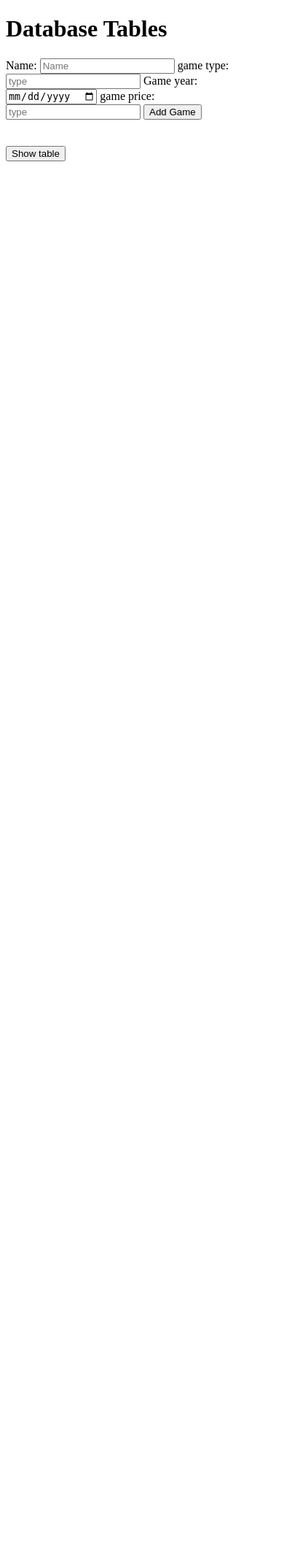
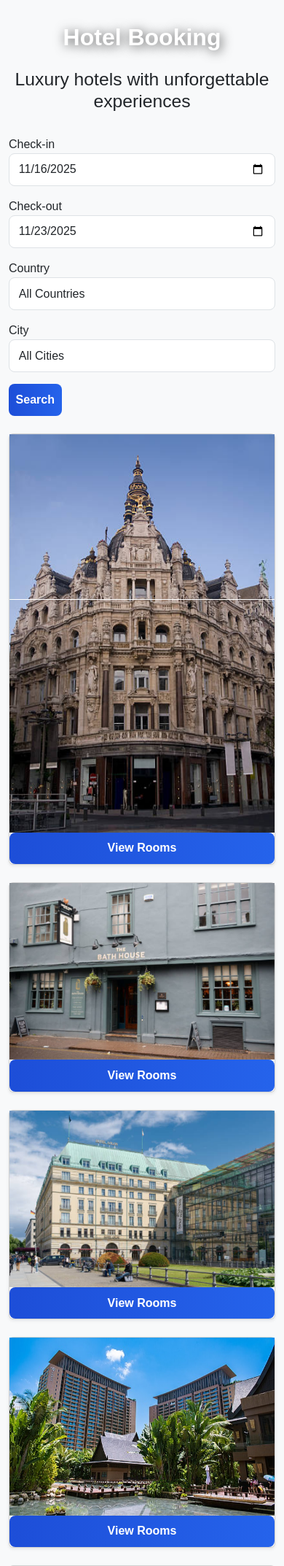
Before and after one commit to bondjoha/johannbondingames, a PHP site: page / in a window 390 px wide. Shown: the top 2146 px of the page at 73% size. Before the commit the page ends 221 px from the top, so only its background shows below. Run offline with PHP 8.4, Linux system fonts and the light colour scheme; data comes from the database, SQL or seed files in the repository.

Commit message:
Add files via upload

```diff
--- a/index.php
+++ b/index.php
@@ -1,106 +1,76 @@
 <?php
+require_once 'vendor/autoload.php'; // Twig
+require_once 'databaseconnect.php'; // $conn as PDO
 
-include 'dbconn.php';
-$message = "";
+//Twig setup
+$loader = new \Twig\Loader\FilesystemLoader(__DIR__ . '/templates');
+$twig = new \Twig\Environment($loader);
 
-?>
+//POST variables data
+$check_in  = $_POST['check_in'] ?? date('Y-m-d');
+$check_out = $_POST['check_out'] ?? date('Y-m-d', strtotime('+7 days'));
+$country   = $_POST['country'] ?? '';
+$city      = $_POST['city'] ?? '';
 
-<!DOCTYPE html>
-<html lang = "en">
-<head>
-  <meta charset="UTF-8">
-  <meta name="viewport" content="width=device-width, initial-scale=1.0">
-  <title>Database CRUD Functions</title>
-  <!--<link rel="stylesheet" href="style.css"> -->
-</head>
+//Dates Validation
+$check_in  = DateTime::createFromFormat('Y-m-d', $check_in) ? $check_in : date('Y-m-d');
+$check_out = DateTime::createFromFormat('Y-m-d', $check_out) ? $check_out : date('Y-m-d', strtotime('+7 days'));
 
-<body>
+//countries query from database table
+$countries = $conn->query
+("
+    SELECT DISTINCT Hotel_Country_Name
+    FROM hotel_details
+    WHERE Is_Active = 1
+    ORDER BY Hotel_Country_Name
+")->fetchAll(PDO::FETCH_ASSOC);
 
-<h1>Database Tables</h1>
-
-<!-- Add game Form  -->
-<form method="POST">
-<label for="name">Name:</label>
-<input type="text" id="game_name" name="game_name" placeholder="Name" required>
-
-<label for="gametype">game type:</label>
-<input type="text" id="game_type" name="game_type" placeholder="type" required>
-
-<label for="game_year">Game year:</label>
-<input type="date" id="game_year" name="game_year" required>
-
-<label for="gameprice">game price:</label>
-<input type="double" id="game_price" name="game_price" placeholder="type" required>
-
-<button type="submit" name="submitgame" class="btn">Add Game</button>
-</form>
-
-<br><br>
-
-
-<!--- find records ---->
-<form method = "POST">
-    <button type="submit" name="showtable" class="btn">Show table</button>
-</form>
-<br> <br>
-
-
-<?Php
-if (isset($_POST['showtable']))
-    {
-        $sql = "SELECT * FROM gamelist";
-        $result = $conn -> query($sql);
-
-        if ($result -> num_rows > 0) // to ensure that rows have found during database query
-        {
-        // creating table to print records in it from the database users table
-        echo "<table border = '1'>";
-        echo "<tr>
-                <th>Game ID</th>
-                <th>Game Name</th>
-                <th>Game Type</th>
-                <th>Game year</th>
-                <th>Game Price</th>
-              </tr>";
-        while ($row = $result -> fetch_assoc()) // stores the data of the user table row in the variable and write them in the table text fields
-        {
-            echo "<tr>
-                    <form method = 'POST'>
-                    <td> {$row['game_id']}</td>
-                    <td> <input type='text' name = 'game_name' value ='{$row['game_name']}'></td>
-                    <td> <input type='text' name = 'game_type' value ='{$row['game_type']}'></td>
-                    <td> <input type='date' name = 'game_year' value ='{$row['game_year']}'></td>
-                    <td> <input type='double' name = 'game_price' value ='{$row['game_price']}'></td>
-                    </form>
-                    </tr>";
-        }
-    }
-    }
-
-    // ADD USER
-if (isset($_POST['submitgame']))
+//cities list based on country
+if ($country)
 {
-    //store new  user text fields records in the variables
-    $game_name = $_POST['game_name'];
-    $game_type = $_POST['game_type'];
-    $game_year = $_POST['game_year'];
-    $game_price = $_POST['game_price'];
-
-
-
-    $sql = "INSERT INTO gamelist (game_name, game_type, game_year,game_price) VALUES ('$game_name', '$game_type', '$game_year', '$game_price )";
-
-    if ($conn->query($sql) === TRUE)
-    {
-        echo "User added successfully!</p>";
-    }
-    else
-    {
-        echo "Error adding user: " . $conn->error . "</p>";
-    }
+    $stmt = $conn->prepare
+    ("
+        SELECT DISTINCT Hotel_City_Name
+        FROM hotel_details
+        WHERE Is_Active = 1 AND Hotel_Country_Name=?
+        ORDER BY Hotel_City_Name
+    ");
+    $stmt->execute([$country]);
+    $cities = $stmt->fetchAll(PDO::FETCH_ASSOC);
+}
+else
+{
+    $cities = $conn->query
+    ("
+        SELECT DISTINCT Hotel_City_Name
+        FROM hotel_details
+        WHERE Is_Active = 1
+        ORDER BY Hotel_City_Name
+    ")
+    ->fetchAll(PDO::FETCH_ASSOC);
 }
 
-$conn = null; // close connection
-?>
-</body>
-</html>
+// Active Hotels in Table
+$sql = "SELECT * FROM hotel_details WHERE Is_Active = 1";
+$params = [];
+if ($country !== '') { $sql .= " AND Hotel_Country_Name = ?"; $params[] = $country; }
+if ($city !== '') { $sql .= " AND Hotel_City_Name = ?"; $params[] = $city; }
+$sql .= " ORDER BY Hotel_Name";
+
+$stmt = $conn->prepare($sql);
+$stmt->execute($params);
+$hotels = $stmt->fetchAll(PDO::FETCH_ASSOC);
+
+$conn = null;
+
+//Render variable to template indexPage
+echo $twig->render('indexPage.html.twig',
+[
+    'check_in'  => $check_in,
+    'check_out' => $check_out,
+    'country'   => $country,
+    'city'      => $city,
+    'countries' => $countries,
+    'cities'    => $cities,
+    'hotels'    => $hotels
+]);
--- /dev/null
+++ b/javascripts/indexJava.js
@@ -0,0 +1,81 @@
+document.addEventListener("DOMContentLoaded", function()
+{
+    document.body.addEventListener("click", function(e)
+    {
+        // Check if the user clicks the View Rooms button
+        const btn = e.target.closest(".ViewDetailsButton");
+        if (!btn) return; // If the user does not click do not do nothing
+
+        // Obtain the hotel ID and name from the button attributes
+        const hotelId = encodeURIComponent(btn.dataset.hotelId);
+        const hotelName = btn.dataset.hotelName;
+
+        // Get modal elements
+        const modalEl = document.getElementById("roomsModal");
+        const modalTitle = modalEl.querySelector(".modal-title");
+        const modalBody = document.getElementById("roomsModalBody");
+
+        // Set modal title and loading message
+        modalTitle.innerText = hotelName + " - Rooms";
+        modalBody.innerHTML = "Loading...";
+
+        // Get the room details from database according to the hotel ID
+        fetch("load_rooms.php?hotel_id=" + hotelId)
+            .then(res => res.text())
+            .then(html =>
+            {
+                // Insert the room details
+                modalBody.innerHTML = html;
+                new bootstrap.Modal(modalEl).show();
+            })
+            .catch(() =>
+            {
+                // Show error message
+                modalBody.innerHTML = "<p class='text-danger'>Unable to load rooms.</p>";
+            });
+    });
+
+    // Update city dropdown according to country
+    const countrySelect = document.getElementById("countrySelect");
+    const citySelect = document.getElementById("citySelect");
+
+    countrySelect.addEventListener("change", function()
+    {
+        const country = this.value;
+        citySelect.innerHTML = '<option value="">Loading...</option>';
+
+        // show all cities incase country is not selected
+        if (!country)
+        {
+            citySelect.innerHTML = '<option value="">All Cities</option>';
+            return;
+        }
+
+        // Send POST request to get_cities.php file
+        fetch("get_cities.php",
+        {
+            method: "POST",
+            headers:
+            {
+                "Content-Type": "application/x-www-form-urlencoded"
+            },
+            body: "country=" + encodeURIComponent(country)
+        })
+        .then(res => res.json())
+        .then(data =>
+        {
+            let options = '<option value="">All Cities</option>';
+            data.forEach(city =>
+            {
+                options += `<option value="${city}">${city}</option>`;
+            });
+            citySelect.innerHTML = options;
+        })
+        .catch(() =>
+        {
+            // Show error message
+            citySelect.innerHTML = '<option value="">Unable to load cities</option>';
+        });
+    });
+
+});
--- a/templates/indexPage.html.twig
+++ b/templates/indexPage.html.twig
@@ -4,52 +4,17 @@
     <title>Hotel Booking</title>
     <link href="https://cdn.jsdelivr.net/npm/bootstrap@5.3.0/dist/css/bootstrap.min.css" rel="stylesheet">
     <link rel="stylesheet" href="style.css">
+</head>
 
-    <!-- PAGE-SPECIFIC CSS -->
-    <style>
-        /* Hero section with subtle overlay for better text readability */
-        .hero {
-    width: 100vw;           /* full viewport width */
-    height: 300px;          /* taller for full impact */
-    background: url('images/background3.jpg') center center no-repeat;
-    background-size: cover;  /* ensures it covers full div */
-    position: relative;
-    display: flex;
-    align-items: center;
-    justify-content: center;
-}
-
-.hero::after {
-    content: '';
-    position: absolute;
-    top: 0; left: 0;
-    width: 100%; height: 100%;
-    background: rgba(0,0,0,0.4);  /* semi-transparent overlay for contrast */
-}
-
-        /* Uniform hotel card images */
-        .hotel-card img {
-            width: 100%;
-            height: 180px;
-            object-fit: cover;
-        }
-
-        /* Cards stretch properly inside flex column */
-        .hotel-card {
-            display: flex;
-            flex-direction: column;
-        }
-    </style>
-</head>
 <body class="bg-light">
 
+<!-- Header text displayed in the image -->
 <div class="hero mb-4 d-flex flex-column justify-content-center align-items-center text-center">
-    <h1>Find Your Perfect Stay</h1>
-    <h1>Luxury hotels, resorts, and unforgettable experiences</h1>
+    <h1 class="hero-title">Hotel Booking</h1>
+    <h2 class="hero-subtitle">Luxury hotels with unforgettable experiences</h2>
 </div>
 
-
-
+<!-- Text field to searcj hotels and rooms -->
 <div class="container">
 <form method="POST" class="row g-3 mb-4" id="searchForm">
     <div class="col-md-3">
@@ -64,9 +29,15 @@
         <label>Country</label>
         <select name="country" class="form-control" id="countrySelect">
             <option value="">All Countries</option>
+            <!-- creating drop down list from availiable countries inside database -->
             {% for c in countries %}
-                <option value="{{ c.Hotel_Country_Name }}" {% if country == c.Hotel_Country_Name %}selected{% endif %}>
-                    {{ c.Hotel_Country_Name }}
+                <!-- keeps the previous selected country visible -->
+                <option value="{{ c.Hotel_Country_Name }}"
+                {% if country == c.Hotel_Country_Name %}
+                selected
+                {% endif %}>
+                <!-- display countryy in the dropdown -->
+                {{ c.Hotel_Country_Name }}
                 </option>
             {% endfor %}
         </select>
@@ -75,23 +46,30 @@
         <label>City</label>
         <select name="city" class="form-control" id="citySelect">
             <option value="">All Cities</option>
+             <!-- creating drop down list from availiable cities according to country inside database -->
             {% for c in cities %}
-                <option value="{{ c.Hotel_City_Name }}" {% if city == c.Hotel_City_Name %}selected{% endif %}>
-                    {{ c.Hotel_City_Name }}
+                <option value="{{ c.Hotel_City_Name }}"
+                {% if city == c.Hotel_City_Name %}
+                selected
+                {% endif %}>
+                {{ c.Hotel_City_Name }}
                 </option>
             {% endfor %}
         </select>
     </div>
+    <!-- button to search -->
     <div class="col-md-12">
         <button class="btn btn-primary">Search</button>
     </div>
 </form>
 
+<!-- displar error message if text fiels is left empty-->
 <div class="row g-4">
 {% if hotels is empty %}
     <p class="text-center">No hotels found.</p>
 {% endif %}
 
+<!-- creating hotel cards with carousel, hotel detaild and view rooms details button -->
 {% for hotel in hotels %}
     {% set himgs = [hotel.Hotel_Image, hotel.Hotel_Image2, hotel.Hotel_Image3]|filter(v => v) %}
     <div class="col-md-4">
@@ -117,7 +95,8 @@
                 {% endif %}
             </div>
             {% endif %}
-            <button class="btn btn-primary mt-auto view-details-btn"
+            <!-- button that triggers modal through javascript with class ViewDetailsButton-->
+            <button class="btn btn-primary mt-auto ViewDetailsButton"
                     data-hotel-id="{{ hotel.Hotel_Id }}"
                     data-hotel-name="{{ hotel.Hotel_Name }}">
                 View Rooms
@@ -128,6 +107,7 @@
 </div>
 </div>
 
+<!-- display modal with hotel rooms details and images -->
 <div class="modal fade" id="roomsModal">
   <div class="modal-dialog modal-lg modal-dialog-scrollable">
     <div class="modal-content">
```
Also changed, not shown: get_cities.php (added, +35 -0 lines), load_rooms.php (added, +81 -0 lines).
